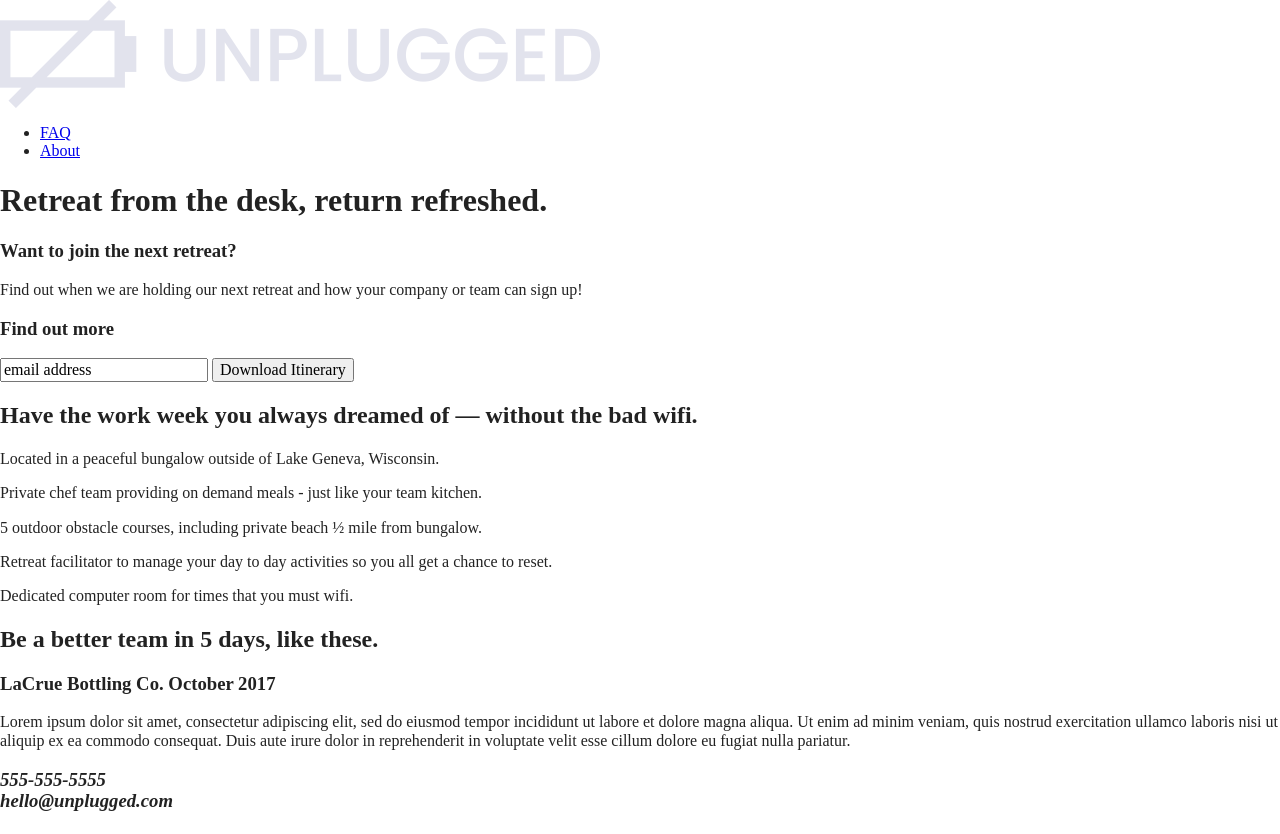
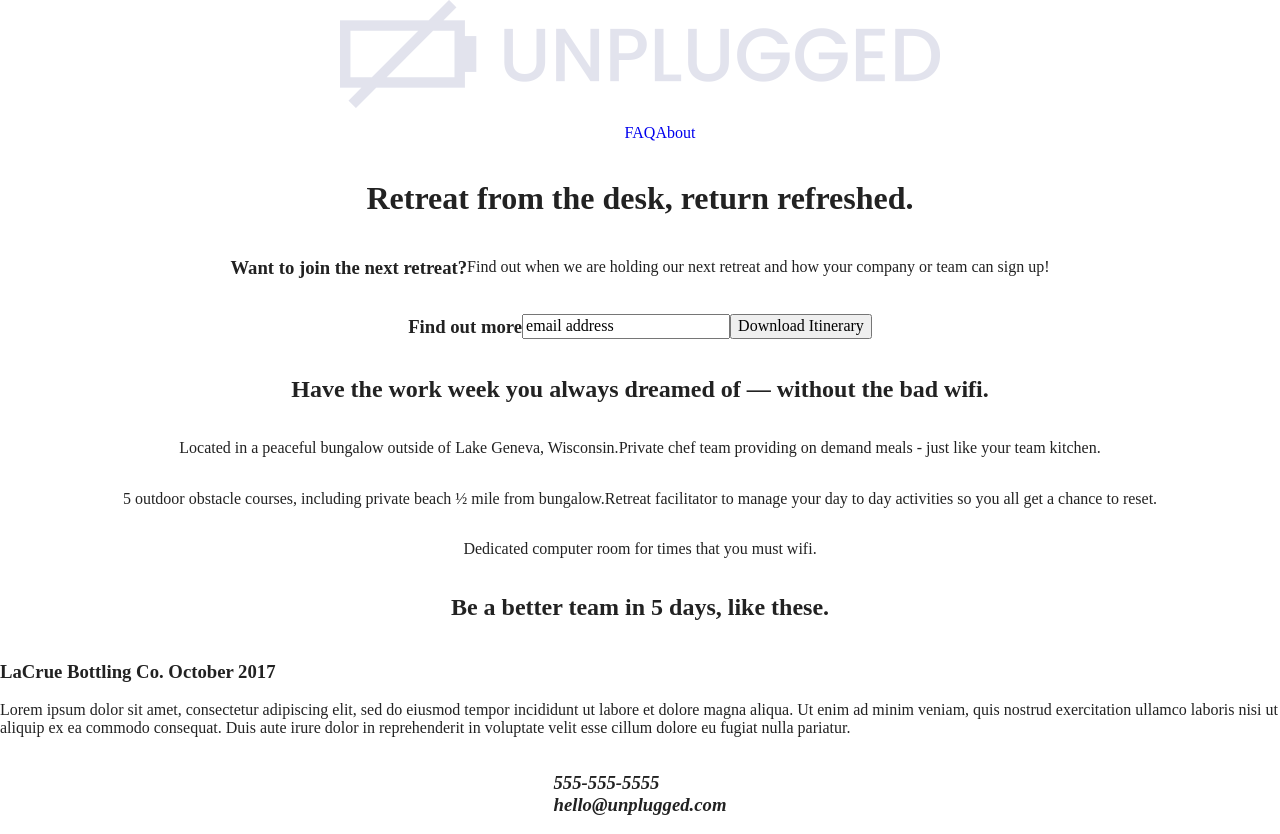
Before and after one commit to Sierra-Quin/unplugged, a website built with Parcel: page index.html in a window 1280 px wide. Built offline with nearby package versions, Linux system fonts and the light colour scheme.

Commit message:
Base flex-box styles added

```diff
--- a/css/main.css
+++ b/css/main.css
@@ -86,6 +86,152 @@ textarea {
 /* ==========================================================================
    Author's custom styles
    ========================================================================== */
+
+ /* -------------------- Base Header - Footer Styles -------------------- */
+header,
+footer {
+    display: flex;
+    justify-content: center;
+    align-items: center;
+    flex-flow: row wrap;
+}
+
+/*------Mobile------*/
+ header .content-wrapper {
+ 	display: flex;
+ 	justify-content: center;
+ 	align-items: center;
+ 	flex-flow: row wrap;
+
+ }
+
+
+header nav {
+	display: flex;
+	justify-content: center;
+	align-items: center;
+	flex-flow: row wrap;
+	width: 60%;
+
+}
+header nav ul {
+	display: flex;
+	list-style-type: none;
+	justify-content: space-between;
+	align-items: center;
+	align-content: center;
+
+
+}
+
+header nav ul li a {
+	text-decoration: none;
+	display: flex;
+	justify-content: space-between;
+
+}
+
+/*-------- hero-------*/
+
+.hero-area {
+	display: flex;
+	justify-content: center;
+	flex-flow: row-wrap;
+}
+
+.hero-area h1 {
+	display: flex;
+	flex-flow: row wrap;
+	justify-content: center;
+	align-items: center;
+
+}
+
+aside .form-description {
+	display: flex;
+	justify-content: center;
+	align-items: center;
+	flex-flow: row wrap;
+}
+
+aside .form {
+	display: flex;
+	justify-content: center;
+	align-items: center;
+	flex-flow: row wrap;
+}
+
+/*-------- features -------*/
+
+.features {
+	display: flex;
+	justify-content: center;
+	align-items: center;
+	flex-flow: row wrap;
+}
+
+.features .features-items {
+  display: flex;
+  justify-content: center;
+  align-items: center;
+  flex-flow: row wrap;
+}
+
+/*-------- reviews -------*/
+
+.reviews {
+	display: flex;
+	justify-content: center;
+	align-items: center;
+	flex-flow: row wrap;
+}
+.reviews, .content-wrapper, .review-example {
+	display: flex;
+	justify-content: center;
+	align-items: center;
+	flex-flow: row wrap;
+}
+
+.content-wrapper h2 {
+	display: flex;
+	justify-content: center;
+	align-items: center;
+	flex-flow: row wrap;
+}
+}
+
+
+/*-------- FAQ page -------*/
+.faq {
+	display: flex;
+	justify-content: center;
+	align-items: center;
+	flex-flow: row wrap;
+}
+
+.faq .content-wrapper {
+  display: flex;
+  justify-content: center;
+  align-items: center;
+  flex-flow: row wrap;
+}
+
+/*-------- about page -------*/
+.mission {
+	display: flex;
+	justify-content: center;
+	align-items: center;
+	flex-flow: row wrap;
+}
+
+.contact-section {
+  display: flex;
+  justify-content: center;
+  align-items: center;
+  flex-flow: row wrap;
+}
+
+
 
 /* ==========================================================================
    Helper classes
```
